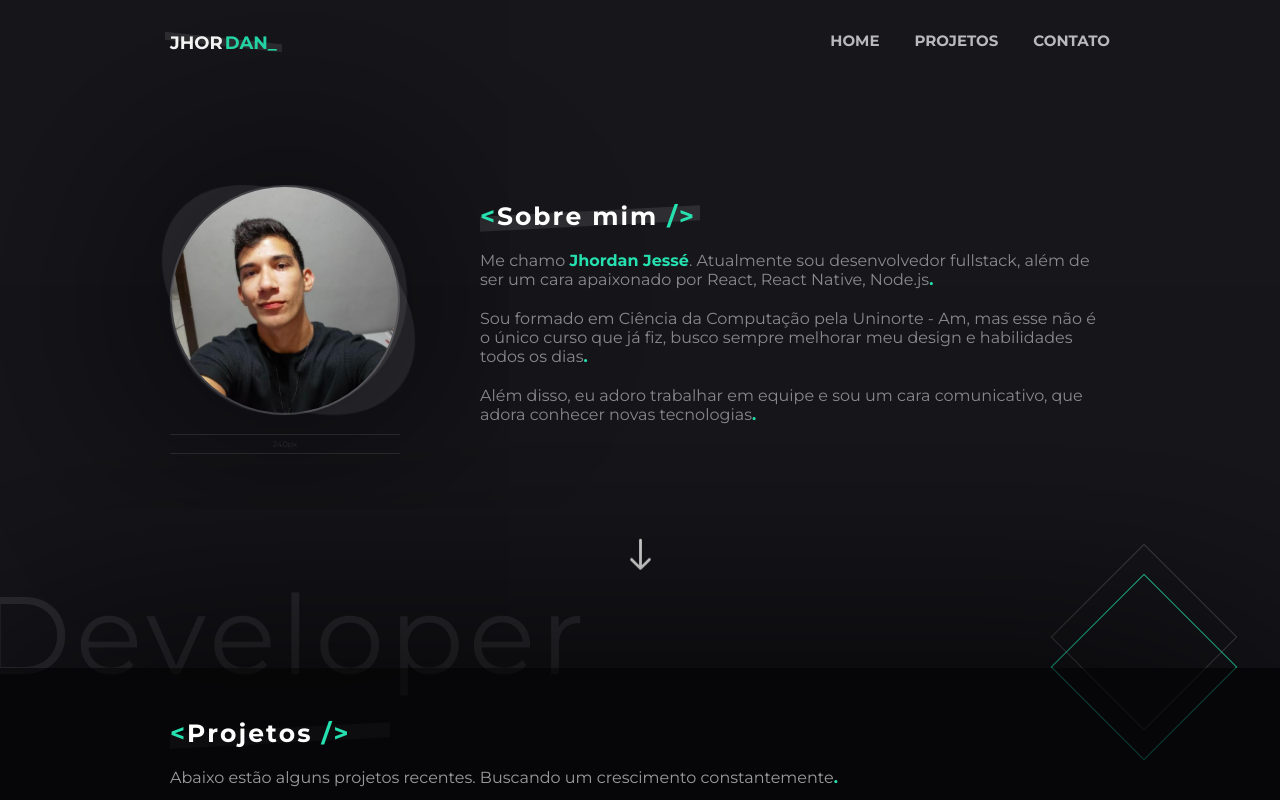
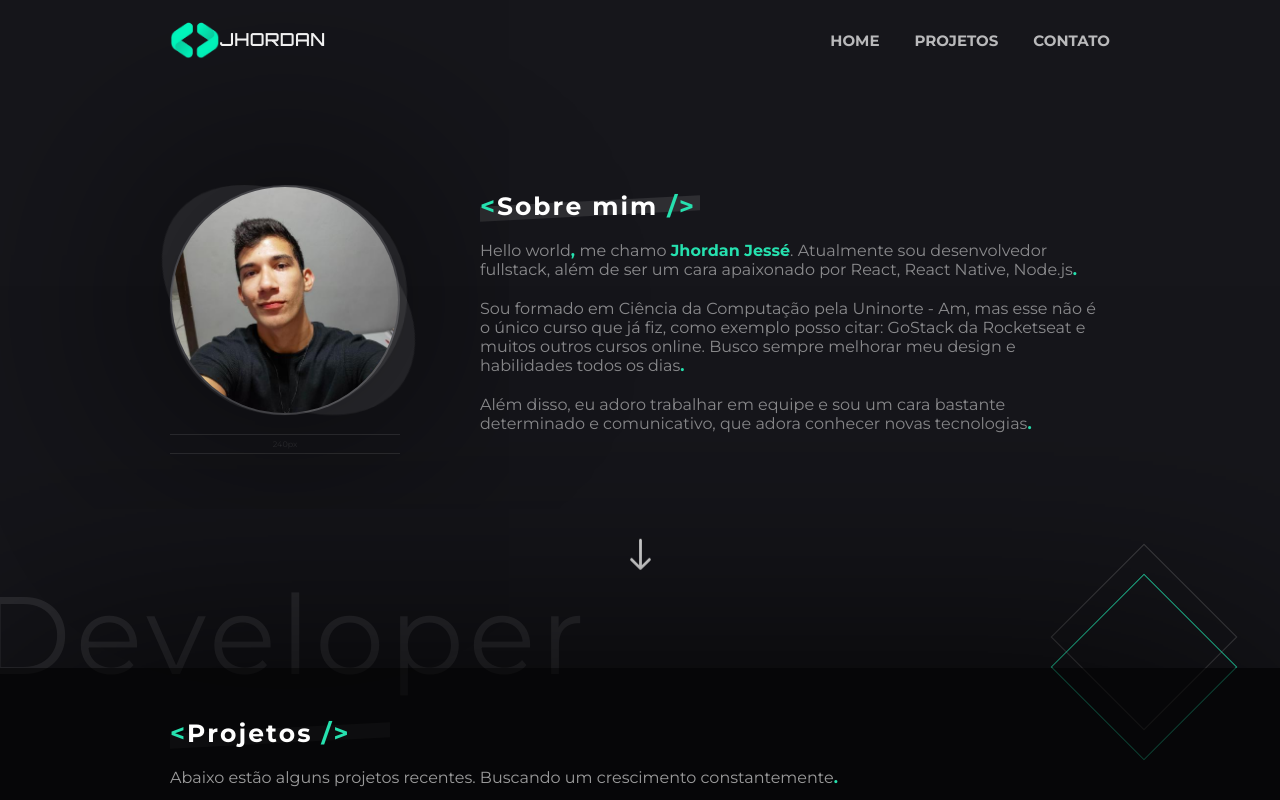
Before and after one commit to jhordanjes/portjhordan, a React (Create React App) app: page / in a window 1280 px wide. Shown: the top 800 px of the page. Built offline with nearby package versions, Linux system fonts and the light colour scheme.

Commit message:
nova logo

```diff
--- a/public/index.html
+++ b/public/index.html
@@ -4,6 +4,7 @@
     <meta charset="utf-8" />
     <meta name="viewport" content="width=device-width, initial-scale=1" />
     <link href="https://fonts.googleapis.com/css?family=Montserrat:300,400,700&display=swap" rel="stylesheet">
+    <link href="https://fonts.googleapis.com/css2?family=Orbitron&display=swap" rel="stylesheet">
     <meta
       name="description"
       content="Portfolio desenvolvedor Jhordan Jesse"
--- a/src/Components/About/index.js
+++ b/src/Components/About/index.js
@@ -29,13 +29,14 @@ export default function About() {
                     <b>&nbsp;/&gt;</b>
                 </Title>
                 <p>
-                    Me chamo <b>Jhordan Jessé</b>. Atualmente sou desenvolvedor fullstack, além de ser um cara apaixonado por React, React Native, Node.js<b>.</b>
+                    Hello world<b>,&nbsp;</b>me chamo <b>Jhordan Jessé</b>. Atualmente sou desenvolvedor fullstack, além de ser um cara apaixonado por React, React Native, Node.js<b>.</b>
                 </p>
                 <p>
-                    Sou formado em Ciência da Computação pela Uninorte - Am, mas esse não é o único curso que já fiz, busco sempre melhorar meu design e habilidades todos os dias<b>.</b>
+                    Sou formado em Ciência da Computação pela Uninorte - Am, mas esse não é o único curso que já fiz, como exemplo posso citar: GoStack da Rocketseat e muitos outros cursos online.
+                    Busco sempre melhorar meu design e habilidades todos os dias<b>.</b>
                 </p>
                 <p>
-                    Além disso, eu adoro trabalhar em equipe e sou um cara comunicativo, que adora conhecer novas tecnologias<b>.</b>
+                    Além disso, eu adoro trabalhar em equipe e sou um cara bastante determinado e comunicativo, que adora conhecer novas tecnologias<b>.</b>
                 </p>
             </Text>
         </Content>
--- a/src/Components/Navbar/index.js
+++ b/src/Components/Navbar/index.js
@@ -2,6 +2,7 @@ import React, { useState } from 'react';
 import { Link } from 'react-router-dom';
 import { FiMenu } from 'react-icons/fi';
 import { Container, Logo, Content} from './styles';
+import sera from '../../assets/logo.png';
 
 export default function Navbar() {
   const [menu, setMenu ] = useState(false);
@@ -15,7 +16,8 @@ export default function Navbar() {
       <Content>
         <Link to="/">
           <Logo>
-            Jhor <b>dan_</b>
+            <img src={sera} alt=""/>
+            <span>Jhordan</span>
           </Logo>
         </Link>
 
--- a/src/Components/Navbar/styles.js
+++ b/src/Components/Navbar/styles.js
@@ -107,40 +107,34 @@ export const Content = styled.div`
 `;
 
 export const Logo = styled.div`
-  font-size: 18px;
-  font-weight: bold;
-  color: rgba(255,255,255);
-  transition: 0.1s;
-  display: inline-block;
-  transition: 0.5s;
-  text-transform: uppercase;
-  position: relative;
+  justify-items: center;
 
-  &::before{
-    content: '';
-    position: absolute;
-    width: 117px;
-    height: 8px;
-    left: -5px;
-    top: 6px;
-    background: rgba(255,255,255,0.1);
-    z-index: -1;
-    transform: skewY(6deg);
+  span{
+    text-transform: uppercase;
+    font-family: 'Orbitron', sans-serif;
+    color: rgba(255,255,255);
+    font-size: 17px;
+    position: relative;
+    font-weight: bold;
+    letter-spacing: 1px;
+    bottom: 20px;
+    justify-items: center;
+  }
+
+  img{
+    height: 50px;
+    width: 50px;
   }
 
   @media (max-width: 768px) {
-    font-size: 15;
-  }
+    span{
+      font-size: 16px;
+      bottom: 15px;
+    }
 
-  &:hover{
-    letter-spacing: 2px;
-    color: rgba(38,225,175);
-  }
-
-  b{
-    color: rgba(38,225,175);
-    margin-left: -8px;
-    display: inline-block;
-    padding: 0px 5px;
+    img{
+      height: 40px;
+      width: 40px;
+    }
   }
 `;
```
Also changed, not shown: src/assets/logo.png (added), src/assets/logo2.png (added).
